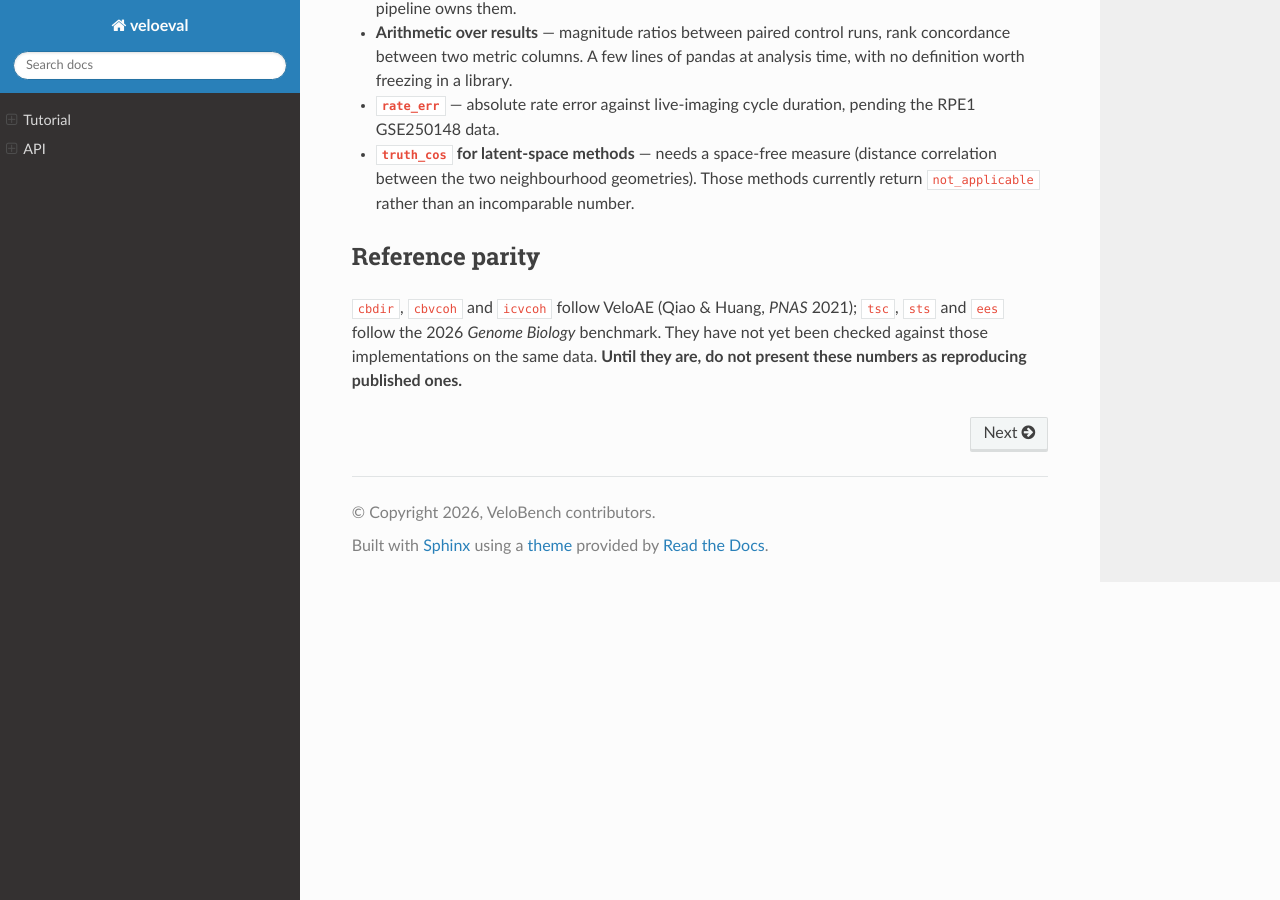
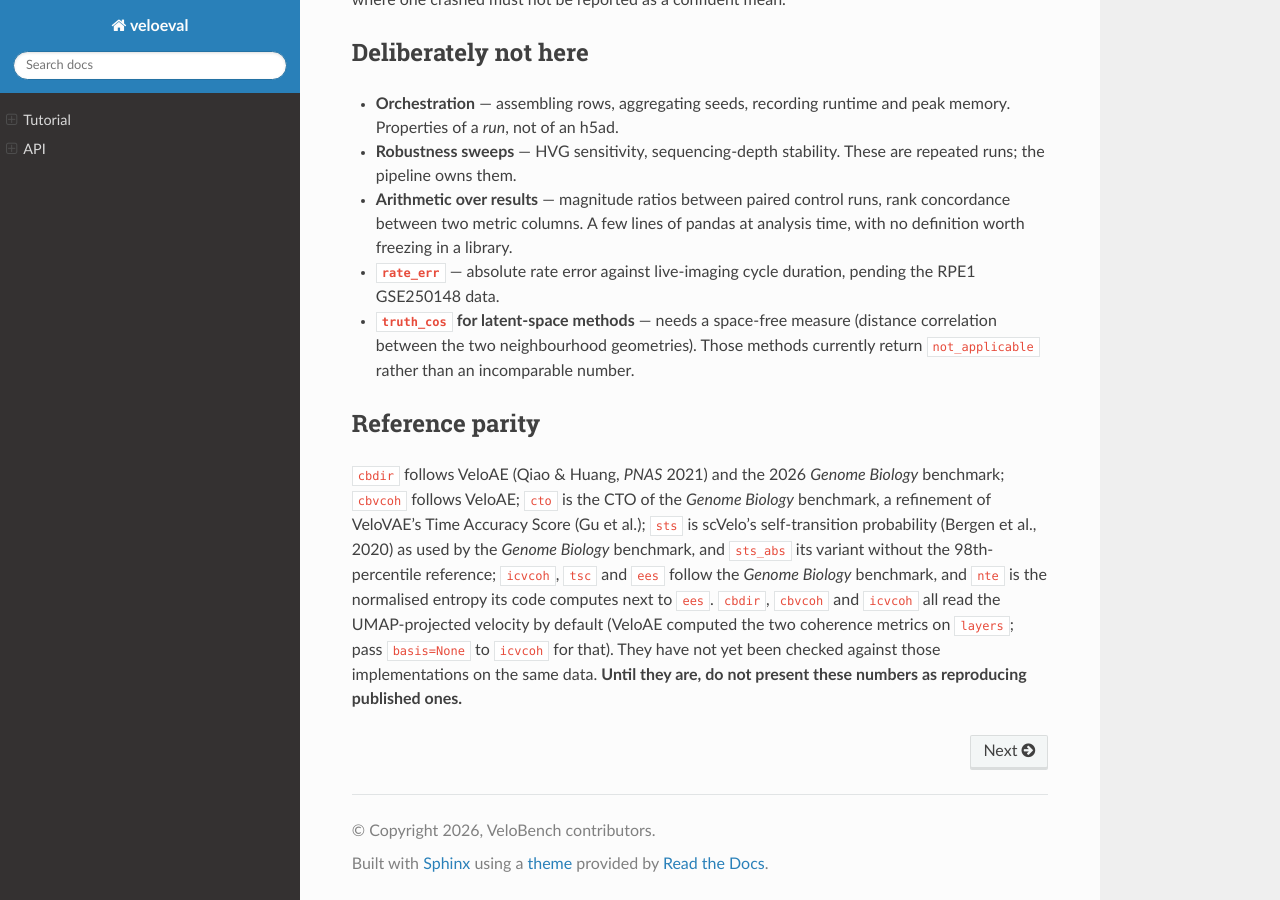
Before and after one commit to SScottWang/veloeval, a Sphinx documentation site: the page built from docs/index.md, in a window 1280 px wide and 900 px high, scrolled down 1935 px. Built offline with Sphinx 7.4.7 and the Read the Docs theme 3.1.0, drawn with Linux system fonts in a browser that asks for light colours; some of the changed text lies outside the part shown.

Commit message:
docs: labelling reference, design table, updated metric list

````diff
--- a/docs/index.md
+++ b/docs/index.md
@@ -20,6 +20,10 @@
 ```bash
 pip install git+https://github.com/SScottWang/veloeval.git@v0.0.1
 ```
+
+`prepare()` and `velocity_consistency` (which calls scVelo's own
+`velocity_confidence`) also need scvelo and scanpy: install with the `prepare`
+extra, `pip install "veloeval[prepare] @ git+https://github.com/SScottWang/veloeval.git@v0.0.1"`.
 
 Pin a tag rather than tracking `main`, and record `veloeval.__version__`
 alongside the numbers. Without it a table computed before a metric was fixed is
@@ -49,12 +53,14 @@
 | --- | --- | --- | --- |
 | **direction** | {func}`~veloeval.metrics.cbdir` | curated edges | higher |
 | | {func}`~veloeval.metrics.cbvcoh` | curated edges | higher |
-| | {func}`~veloeval.metrics.cto` | curated edges, inferred time | higher |
+| | {func}`~veloeval.metrics.cto` | inferred time; curated edges or measured stages | higher |
 | **coherence** | {func}`~veloeval.metrics.icvcoh` | cell-type labels | higher |
 | | {func}`~veloeval.metrics.velocity_consistency` | — | higher |
 | **temporal** | {func}`~veloeval.metrics.tsc` | measured time axis | higher |
-| **negative control** | {func}`~veloeval.metrics.sts` | transition matrix | higher |
-| | {func}`~veloeval.metrics.ees` | transition matrix | higher |
+| **negative control** | {func}`~veloeval.metrics.sts` | velocity graph | higher |
+| | {func}`~veloeval.metrics.sts_abs` | velocity graph | higher |
+| | {func}`~veloeval.metrics.ees` | velocity graph | higher |
+| | {func}`~veloeval.metrics.nte` | velocity graph | higher |
 | **ground truth** | {func}`~veloeval.metrics.phase_dir` | FUCCI phase | higher |
 | | {func}`~veloeval.metrics.truth_cos` | labelling reference | higher |
 | | {func}`~veloeval.metrics.gamma_corr` | labelling reference, per-gene rate | higher |
@@ -95,7 +101,14 @@
 
 ## Reference parity
 
-`cbdir`, `cbvcoh` and `icvcoh` follow VeloAE (Qiao & Huang, *PNAS* 2021);
-`tsc`, `sts` and `ees` follow the 2026 *Genome Biology* benchmark. They have not
+`cbdir` follows VeloAE (Qiao & Huang, *PNAS* 2021) and the 2026 *Genome
+Biology* benchmark; `cbvcoh` follows VeloAE; `cto` is the CTO of the
+*Genome Biology* benchmark, a refinement of VeloVAE's Time Accuracy Score (Gu et al.);
+`sts` is scVelo's self-transition probability (Bergen et al., 2020) as used by the
+*Genome Biology* benchmark, and `sts_abs` its variant without the 98th-percentile
+reference; `icvcoh`, `tsc` and `ees` follow the *Genome Biology* benchmark, and `nte` is
+the normalised entropy its code computes next to `ees`. `cbdir`, `cbvcoh` and `icvcoh` all read
+the UMAP-projected velocity by default (VeloAE computed the two coherence
+metrics on `layers`; pass `basis=None` to `icvcoh` for that). They have not
 yet been checked against those implementations on the same data. **Until they
 are, do not present these numbers as reproducing published ones.**
````
Also changed, not shown: README.md (+16 -4 lines), docs/api/groundtruth.md (+40 -0 lines), docs/api/negative.md (+5 -3 lines), docs/api/prepare.md (+1 -2 lines), docs/tutorial.md (+12 -5 lines).
